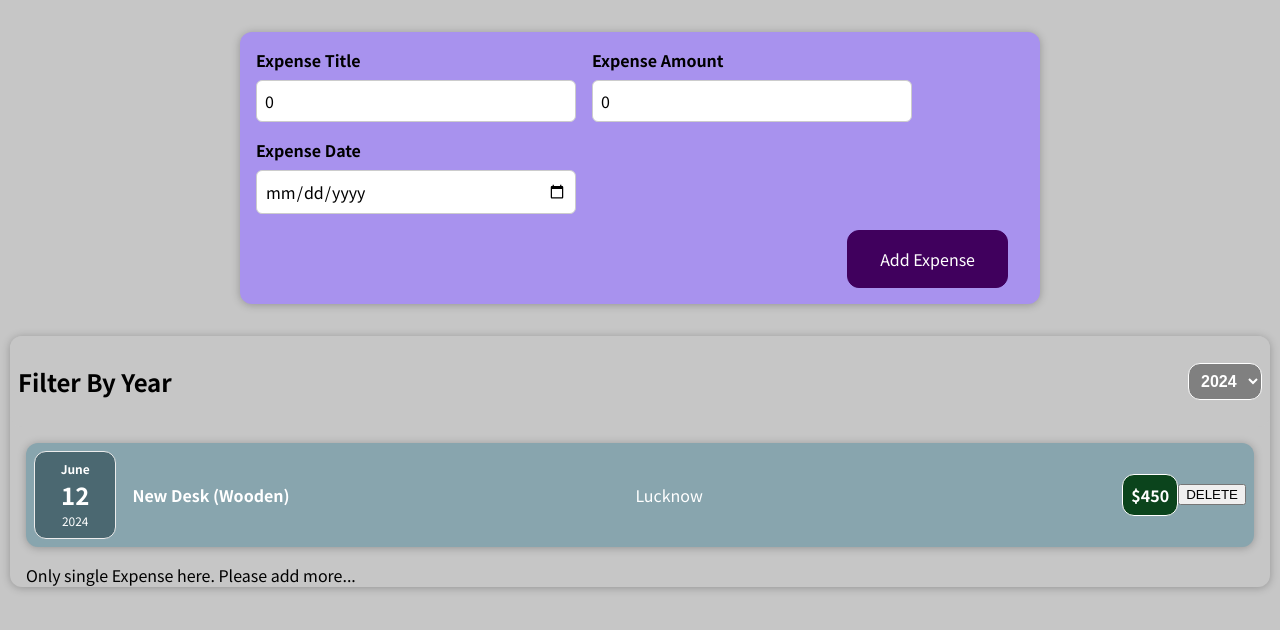
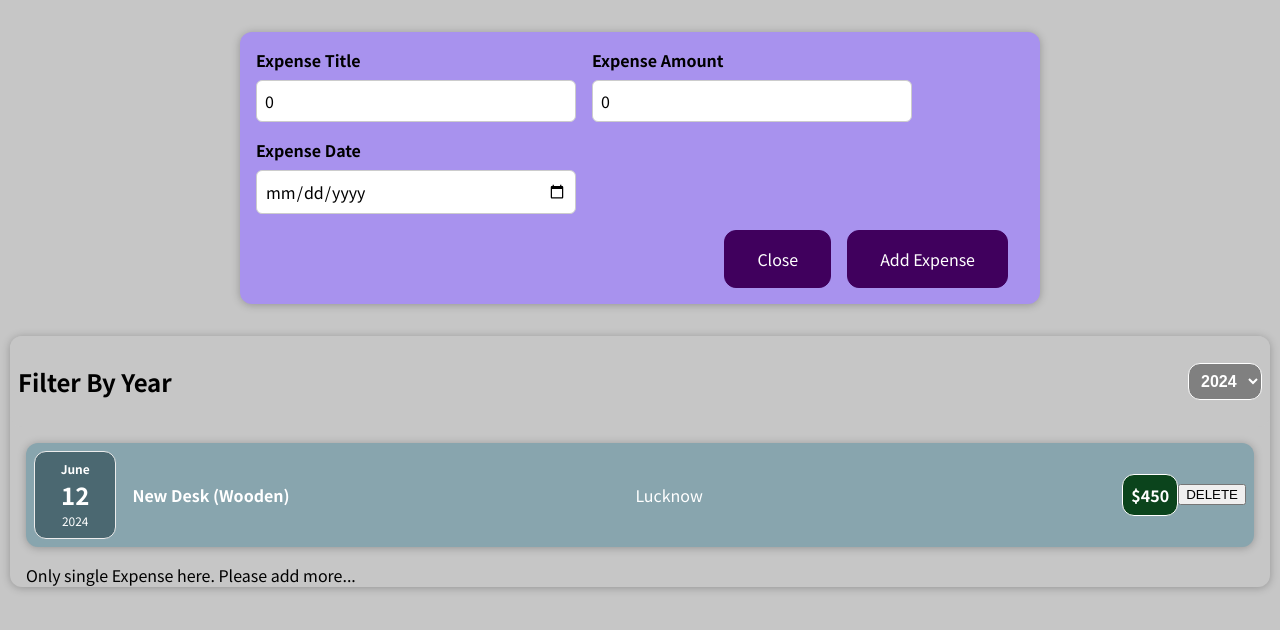
Before and after one commit to Abbi964/ReactBasics, a React (Create React App) app: page / in a window 1280 px wide. Shown: the top 630 px of the page. Built offline with nearby package versions, Linux system fonts and the light colour scheme.

Commit message:
conditionally rendering form

```diff
--- a/src/components/NewExpense/ExpenseForm.js
+++ b/src/components/NewExpense/ExpenseForm.js
@@ -7,6 +7,8 @@ function ExpenseForm (props) {
     const [enteredTitle, setTitle] = useState('0')
     const [enteredAmount, setAmount] = useState('0')
     const [enteredDate, setDate] = useState('0')
+
+    const [closeState, setCloseState] = useState('open')
 
     function titleChangeHandler(e){
         console.log(e.target.value);
@@ -33,9 +35,21 @@ function ExpenseForm (props) {
         setTitle('');
         setAmount('');
         setDate('');
+
+        // calling closehandler to close the form
+        closeHandler()
     }
 
+    function closeHandler(e){
+        if ( closeState === 'open'){
+            setCloseState('close')
+        }
+        else{
+            setCloseState('open')
+        }
+    }
 
+    if (closeState === 'open'){
         return (
             <div className="form-div">
                 <form className="form-class">
@@ -54,6 +68,7 @@ function ExpenseForm (props) {
                         </div>
                     </div>
                     <div className='new-expense-actions'>
+                            <button onClick={closeHandler} type="button" className="closeBtn">Close</button>
                             <button onClick={submitHandeler} type="submit" className="submitBtn">Add Expense</button>
                     </div>
                 </form>
@@ -61,5 +76,19 @@ function ExpenseForm (props) {
             </div>
         )
     }
+    else{
+        return (
+            <div className="form-div">
+                <form className="form-class">
+                    <div className='new-expense-actions'>
+                            <button onClick={closeHandler} type="submit" className="submitBtn">Add Expense</button>
+                    </div>
+                </form>
+
+            </div>
+        )
+    }
+
+    }
 
 export default ExpenseForm;
```
Lines whose indentation alone changed are shown as unchanged.
